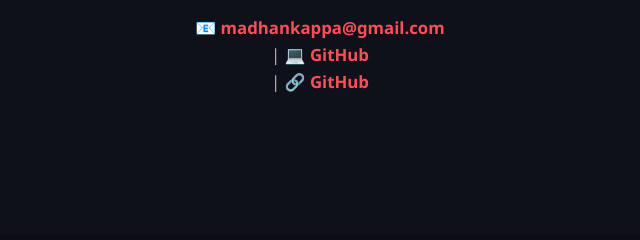
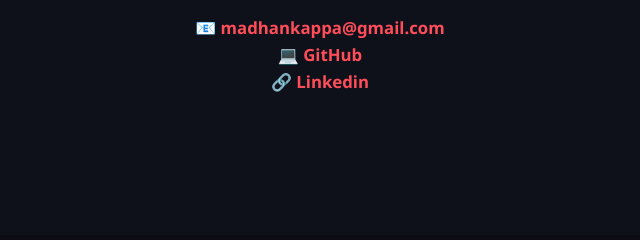
Before and after one commit to madhankappa/portfolio, a plain HTML site: page index.html in a window 1280 px wide. Shown: the part 3419-3659 px from the top of the page, 320-960 px from the left. Drawn offline with Linux system fonts and the light colour scheme.

Commit message:
Update index.html

```diff
--- a/index.html
+++ b/index.html
@@ -157,8 +157,8 @@
 
     <p class="contact-info">
         📧 <a href="mailto:madhankappa@gmail.com">madhankappa@gmail.com</a> <br>
-        | 💻 <a href="https://github.com/madhankappa" target="_blank">GitHub</a> <br>
-        | 🔗 <a href="https://www.linkedin.com/in/madhan-raju-0353553a9/" target="_blank">GitHub</a>
+         💻 <a href="https://github.com/madhankappa" target="_blank">GitHub</a> <br>
+         🔗 <a href="https://www.linkedin.com/in/madhan-raju-0353553a9/" target="_blank">Linkedin</a>
     </p>
 </section>
 
```
